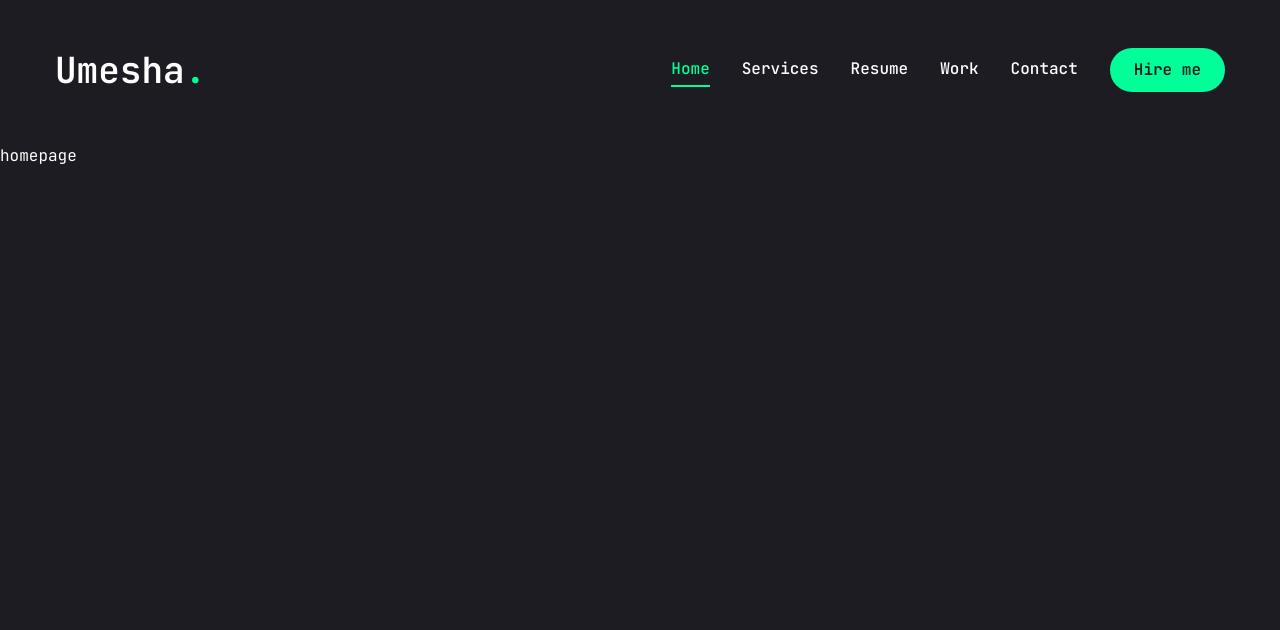
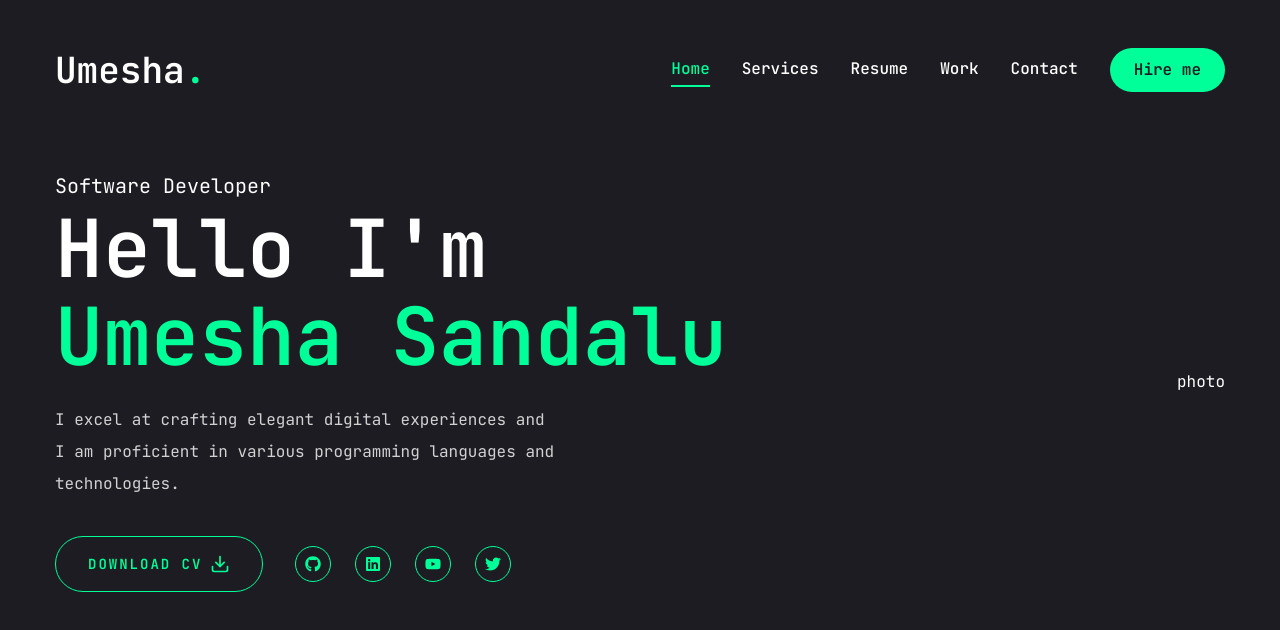
Before and after one commit to sandalu95/umesha-portfolio-web, a Next.js app: page / in a window 1280 px wide. Shown: the top 630 px of the page. Built offline with nearby package versions, Linux system fonts and the light colour scheme.

Commit message:
home text content

```diff
--- a/app/globals.css
+++ b/app/globals.css
@@ -6,4 +6,13 @@
   body {
     @apply font-primary bg-primary text-white leading-loose;
   }
+  .h1 {
+    @apply text-[48px] xl:text-[80px] leading-[1.1] font-semibold;
+  }
+  .h2 {
+    @apply text-[36px] xl:text-[48px] leading-[1.1] font-semibold;
+  }
+  .h3 {
+    @apply text-[20px] xl:text-[24px] leading-[1.1] font-semibold;
+  }
 }
--- a/app/page.jsx
+++ b/app/page.jsx
@@ -1,5 +1,51 @@
-export default function Home() {
+import { Button } from "@/components/ui/button";
+import { FiDownload } from "react-icons/fi";
+
+// components
+import Social from "@/components/Social";
+
+const Home = () => {
   return (
-    <main>homepage</main>
+    <section className="h-full">
+      <div className="container mx-auto h-full">
+        <div className="flex flex-col xl:flex-row items-center justify-between xl:pt-8 xl:pb-24">
+          {/* text */}
+          <div className="text-center xl:text-left">
+            <span className="text-xl">Software Developer</span>
+            <h1 className="h1 mb-6">
+              Hello I'm <br />{" "}
+              <span className="text-accent">Umesha Sandalu</span>
+            </h1>
+            <p className="max-w-[500px] mb-9 text-white/80">
+              I excel at crafting elegant digital experiences and I am
+              proficient in various programming languages and technologies.
+            </p>
+            {/* Buttons and socials */}
+            <div className="flex flex-col xl:flex-row items-center gap-8">
+              <Button
+                variant="outline"
+                size="lg"
+                className="uppercase flex items-center gap-2"
+              >
+                <span>Download CV</span>
+                <FiDownload className="text-xl" />
+              </Button>
+              <div className="mb-8 xl:mb-0">
+                <Social
+                  containerStyles="flex gap-6"
+                  iconStyles="w-9 h-9 border border-accent rounded-full flex
+                  justify-center items-center text-accent text-base hover:bg-accent
+                  hover:text-primary hover:transition-all duration-500"
+                />
+              </div>
+            </div>
+          </div>
+          {/* Photo */}
+          <div>photo</div>
+        </div>
+      </div>
+    </section>
   );
-}
+};
+
+export default Home;
--- /dev/null
+++ b/components/Social.jsx
@@ -0,0 +1,26 @@
+import Link from "next/link";
+
+import { FaGithub, FaLinkedin, FaYoutube, FaTwitter } from "react-icons/fa";
+
+const socials = [
+  { icon: <FaGithub />, path: "" },
+  { icon: <FaLinkedin />, path: "" },
+  { icon: <FaYoutube />, path: "" },
+  { icon: <FaTwitter />, path: "" },
+];
+
+const Social = ({ containerStyles, iconStyles }) => {
+  return (
+    <div className={containerStyles}>
+      {socials.map((item, index) => {
+        return (
+          <Link key={index} href={item.path} className={iconStyles}>
+            {item.icon}
+          </Link>
+        );
+      })}
+    </div>
+  );
+};
+
+export default Social;
```
